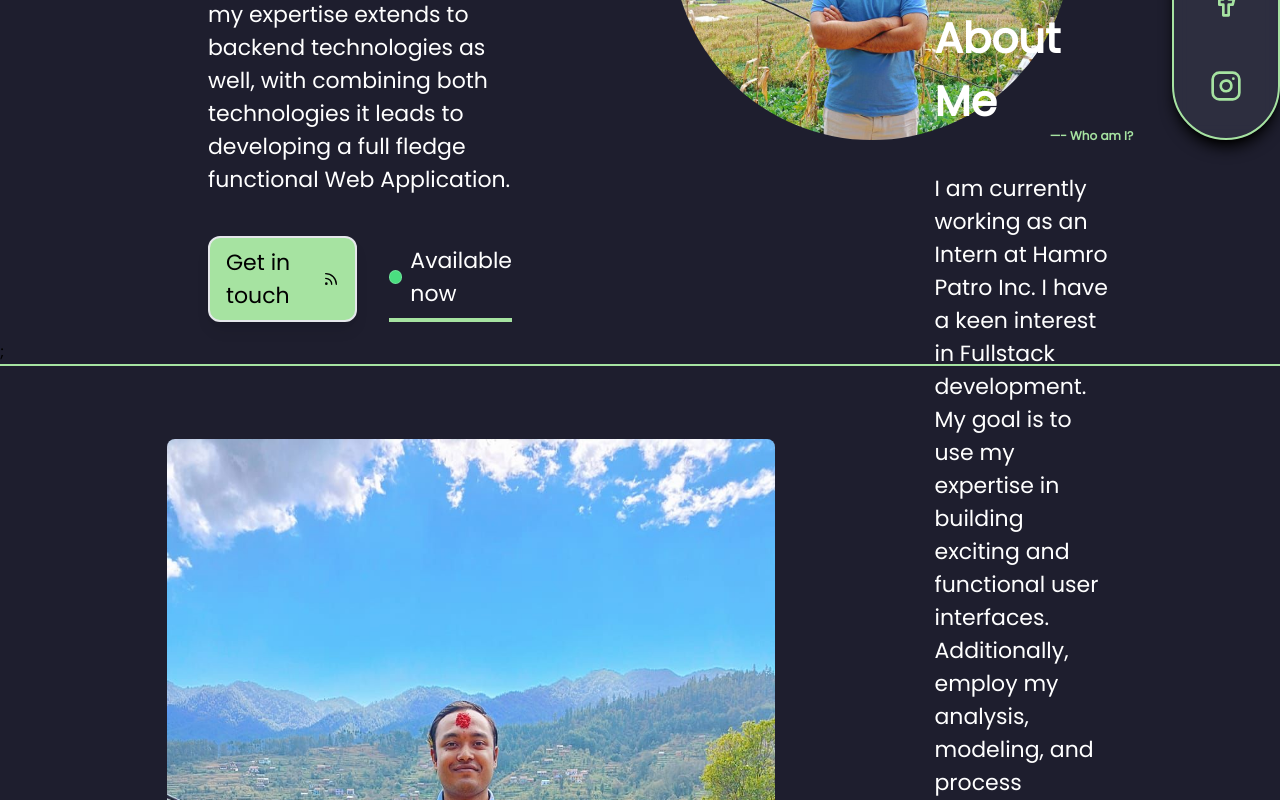
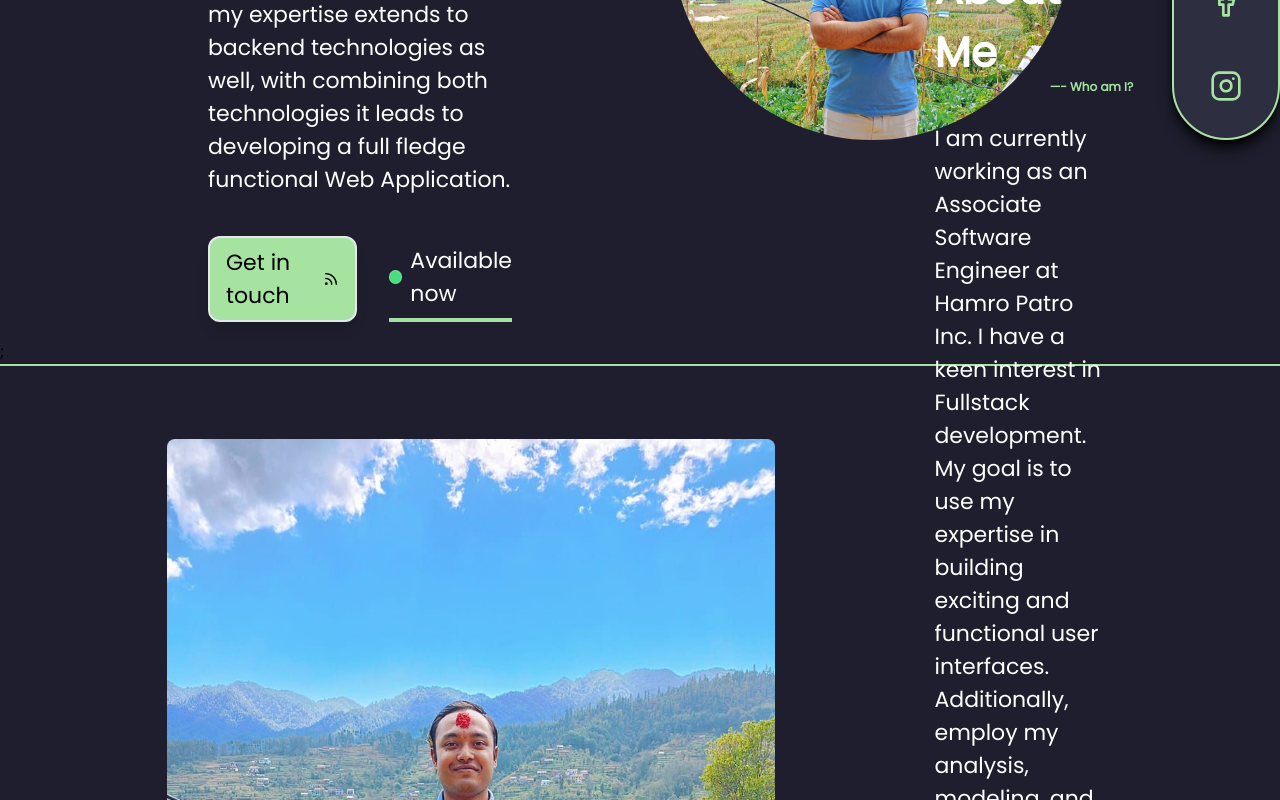
Before and after one commit to Ajit1428/portfolio, a Next.js app: page / in a window 1280 px wide. Shown: the part 460-1260 px from the top of the page. Built offline with nearby package versions, Linux system fonts and the light colour scheme.

Commit message:
(fix): Updated the text sizes in the components

```diff
--- a/components/about/about.tsx
+++ b/components/about/about.tsx
@@ -43,14 +43,14 @@ export const AboutMe = () => {
                 —- Who am I?
               </span>
             </h2>
-            <p className="text-[18px] text-wrap xl:text-[22px]">
-              I am currently working as an Intern at Hamro Patro Inc. I have a
-              keen interest in Fullstack development. My goal is to use my
-              expertise in building exciting and functional user interfaces.
-              Additionally, employ my analysis, modeling, and process automation
-              skills to engineer innovative, customizable, and sustainable
-              software solutions. The following are tech stacks that I use
-              regularly:
+            <p className="text-[16px] text-wrap xl:text-[22px]">
+              I am currently working as an Associate Software Engineer at Hamro
+              Patro Inc. I have a keen interest in Fullstack development. My
+              goal is to use my expertise in building exciting and functional
+              user interfaces. Additionally, employ my analysis, modeling, and
+              process automation skills to engineer innovative, customizable,
+              and sustainable software solutions. The following are tech stacks
+              that I use regularly:
             </p>
             <div className="grid grid-cols-4 items-center gap-4 xl:grid-cols-8">
               {SkillImages.map((skill) => (
@@ -65,7 +65,7 @@ export const AboutMe = () => {
                     height={40}
                     className="w-[40px] h-[40px]"
                   />
-                  <span className="text-[16px] text-center">
+                  <span className="text-[14px] xl:text-[16px] text-center">
                     {skill.skillTitle}
                   </span>
                 </div>
--- a/components/experience/experience.tsx
+++ b/components/experience/experience.tsx
@@ -41,7 +41,7 @@ export const ExperiencePage = () => {
           <VerticalTimelineElement
             visible={true}
             contentStyle={{
-              padding: "0 10px",
+              padding: "0",
               background: "transparent",
               boxShadow: "none",
             }}
@@ -75,7 +75,7 @@ export const ExperiencePage = () => {
           <VerticalTimelineElement
             visible={true}
             contentStyle={{
-              padding: "0 10px",
+              padding: "0",
               background: "transparent",
               boxShadow: "none",
             }}
@@ -110,7 +110,7 @@ export const ExperiencePage = () => {
           <VerticalTimelineElement
             visible={true}
             contentStyle={{
-              padding: "0 10px",
+              padding: "0",
               background: "transparent",
               boxShadow: "none",
             }}
--- a/components/footer/footer.tsx
+++ b/components/footer/footer.tsx
@@ -1,6 +1,6 @@
 export const Footer = () => {
   return (
-    <div className="text-white flex w-full justify-center items-center h-14 my-auto font-bold italic xl:text-lg">
+    <div className="text-white flex w-full justify-center items-center h-14 my-auto font-bold italic text-[14px] xl:text-lg">
       Copyright Ⓒ 2024, Ajit. All Rights Reserved.
     </div>
   );
--- a/components/home/home.tsx
+++ b/components/home/home.tsx
@@ -32,7 +32,7 @@ export const HomePage = () => {
           <h2 className="text-[30px] text-[#a6e3a1] border-dashed border-b-2 border-white mb-4 xl:text-[42px]">
             Software Engineer
           </h2>
-          <p className="text-[18px] text-wrap xl:text-[22px]">
+          <p className="text-[16px] text-wrap xl:text-[22px]">
             I specialize in crafting immersive user experiences using the latest
             frontend technologies and frameworks to bring your vision to life.
             Additionally, my expertise extends to backend technologies as well,
@@ -42,14 +42,14 @@ export const HomePage = () => {
           <div className="w-full flex items-center gap-6 mt-6 xl:gap-8">
             <a
               href="#contact"
-              className="cursor-pointer flex items-center gap-2 text-black text-[16px] bg-[#a6e3a1] border-2 p-2 rounded-xl shadow-lg  hover:bg-transparent hover:text-white/80 hover:border-2 hover:border-white/80 transition-all ease-in-out duration-300 xl:px-4 xl:py-2 xl:text-[22px]"
+              className="cursor-pointer flex items-center gap-2 text-black text-[14px] bg-[#a6e3a1] border-2 p-2 rounded-xl shadow-lg  hover:bg-transparent hover:text-white/80 hover:border-2 hover:border-white/80 transition-all ease-in-out duration-300 xl:px-4 xl:py-2 xl:text-[22px]"
             >
               <span>Get in touch</span>{" "}
               <Rss className="w-4 h-4 xl:w-6 xl:h-6" />
             </a>
             <div className="flex items-center gap-2 border-b-4 border-[#a6e3a1] py-2 w-fit">
               <span className="border border-white/20 rounded-full bg-green-400 p-[0.35rem]"></span>
-              <span className="text-[16px] xl:text-[22px]">Available now</span>
+              <span className="text-[14px] xl:text-[22px]">Available now</span>
             </div>
           </div>
         </div>
--- a/components/projects/projects.tsx
+++ b/components/projects/projects.tsx
@@ -38,7 +38,7 @@ export const ProjectsPage = () => {
                 key={button.label}
                 onClick={() => setIsActiveButton(button.label)}
                 className={cn(
-                  "border-2 border-[#a6e3a1] py-1 px-3 rounded-lg transition-all ease-in-out duration-300 bg-transparent text-white/80  hover:bg-[#a6e3a1] hover:text-black xl:text-xl ",
+                  "border-2 border-[#a6e3a1] text-[14px] py-1 px-3 rounded-lg transition-all ease-in-out duration-300 bg-transparent text-white/80  hover:bg-[#a6e3a1] hover:text-black xl:text-xl ",
                   isActiveButton === button.label &&
                     "bg-[#a6e3a1] text-black hover:bg-transparent hover:text-white/80 hover:border-white/80",
                 )}
```
